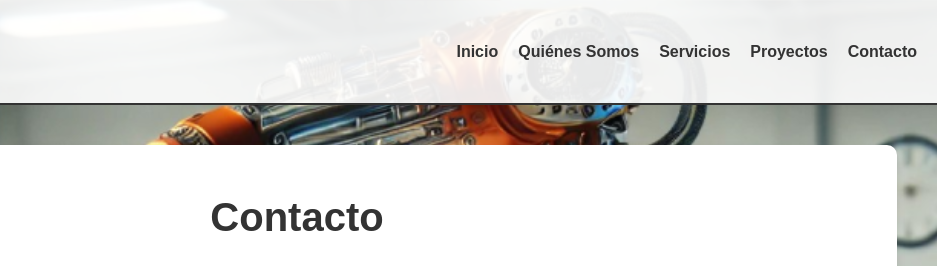
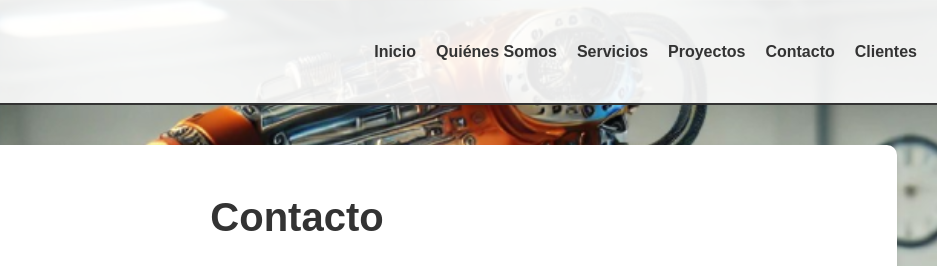
Before and after one commit to Jose4lcantar/adfee, a plain HTML site: page contacto/contacto.html in a window 1280 px wide. Shown: the top 266 px of the page, 343-1280 px from the left. Drawn offline with Linux system fonts and the light colour scheme.

Commit message:
first commit aaa

```diff
--- a/contacto/contacto.html
+++ b/contacto/contacto.html
@@ -60,6 +60,8 @@
                 <li><a href="../servicios/servicios.html">Servicios</a></li>
                 <li><a href="../proyectos/proyectos.html">Proyectos</a></li>
                 <li><a href="contacto.html">Contacto</a></li>
+                <li><a href="../clientes/clientes.html">Clientes</a></li>
+
             </ul>
         </nav>
     </header>
```
